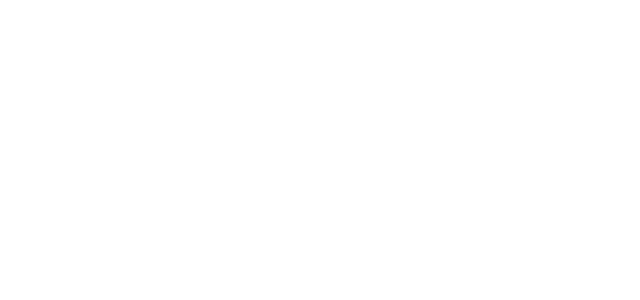
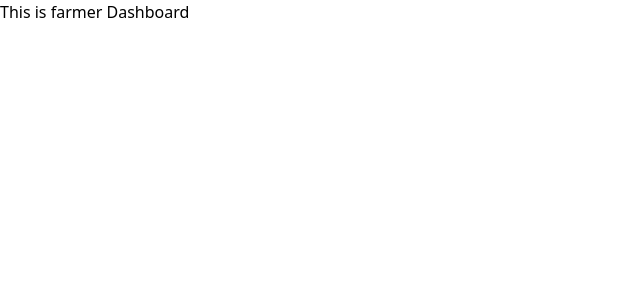
Before and after one commit to biswabaibhab007/D3WoolfyFrontEnd, a React (Vite) app: page /farmerdashboard in a window 1280 px wide. Before the commit this address had no page. Shown: the top 300 px of the page, without its empty margins (0-640 px from the left). Built offline with nearby package versions, Linux system fonts and the light colour scheme; a web font is replaced by a local one.

Commit message:
modify dashboard and components

```diff
--- a/src/App.jsx
+++ b/src/App.jsx
@@ -6,8 +6,8 @@
 import SignUp from "./SignUp"
 import LogIn from "./LogIn"
 import News from "./components/News"
-// import Farmerdashboard from "./dashboard/farmerdashboard"
-// import Processordashboard from "./dashboard/ProcessorDashboard"
+import Farmerdashboard from "./dashboard/farmerdashboard"
+import Processordashboard from "./dashboard/ProcessorDashboard"
 
 import { BrowserRouter as Router, Routes, Route } from 'react-router-dom'
 
@@ -23,9 +23,9 @@
           <Route path="/news" element={<News />}></Route>
           <Route path="/signup" element={<SignUp />}></Route>
           <Route path="/login" element={<LogIn />}></Route>
-          {/* <Route path="/farmerdashboard" element={<Farmerdashboard />}></Route> */}
-          {/* <Route path="/processordashboard" element={<Processordashboard />}></Route> */}
-          {/* <Route path="/"></Route> */}
+          <Route path="/farmerdashboard" element={<Farmerdashboard />}></Route>
+          <Route path="/processordashboard" element={<Processordashboard />}></Route>
+          <Route path="/"></Route>
         </Routes>
       {/* <Socials /> */}
       </Router>
--- /dev/null
+++ b/src/dashboard/Farmerdashboard.jsx
@@ -0,0 +1,11 @@
+import React from 'react';
+
+const Farmerdashboard = () => {
+  return (
+    <div>
+      <h1>This is farmer Dashboard</h1>
+    </div>
+  );
+}
+
+export default Farmerdashboard;
--- a/src/dashboard/dashboard/ProcessorDashboard.jsx
+++ b/src/dashboard/Processordashboard.jsx
@@ -1,6 +1,6 @@
 import React from 'react';
 
-const ProcessorDashboard = () => {
+const Processordashboard = () => {
   return (
     <div>
       <h1>This is processor Dashboard</h1>
@@ -8,4 +8,4 @@
   );
 }
 
-export default ProcessorDashboard;
+export default Processordashboard;
--- a/src/dashboard/dashboard/BuyerDashboard.jsx
+++ /dev/null
@@ -1,11 +0,0 @@
-import React from 'react'
-
-const BuyerDashboard = () => {
-  return (
-    <div>
-      <h1>This is Buyer Dashboard</h1>
-    </div>
-  )
-}
-
-export default BuyerDashboard
--- a/src/dashboard/dashboard/ProducerDashboard.jsx
+++ /dev/null
@@ -1,11 +0,0 @@
-import React from 'react';
-
-const Producerdashboard = () => {
-  return (
-    <div>
-      <h1>This is producer Dashboard</h1>
-    </div>
-  );
-}
-
-export default Producerdashboard;
```
